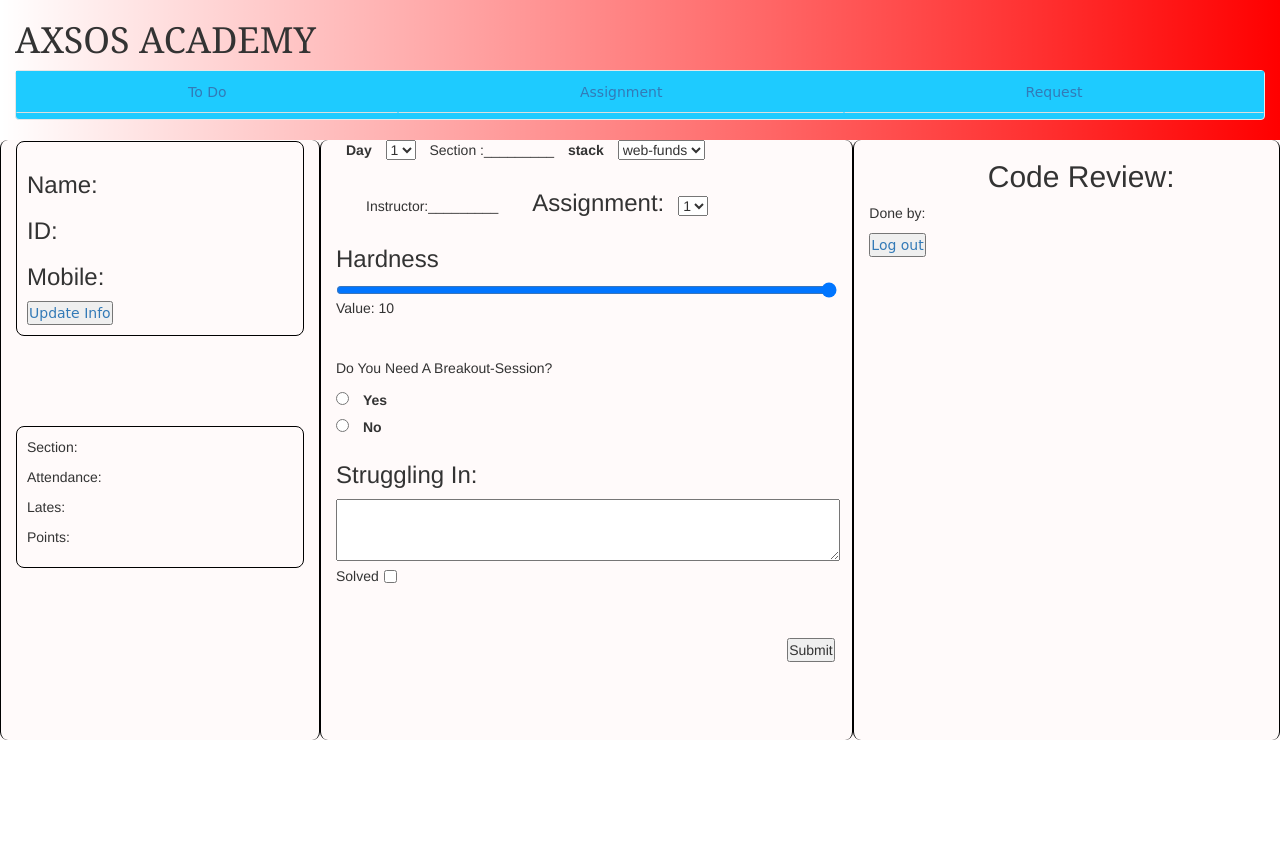
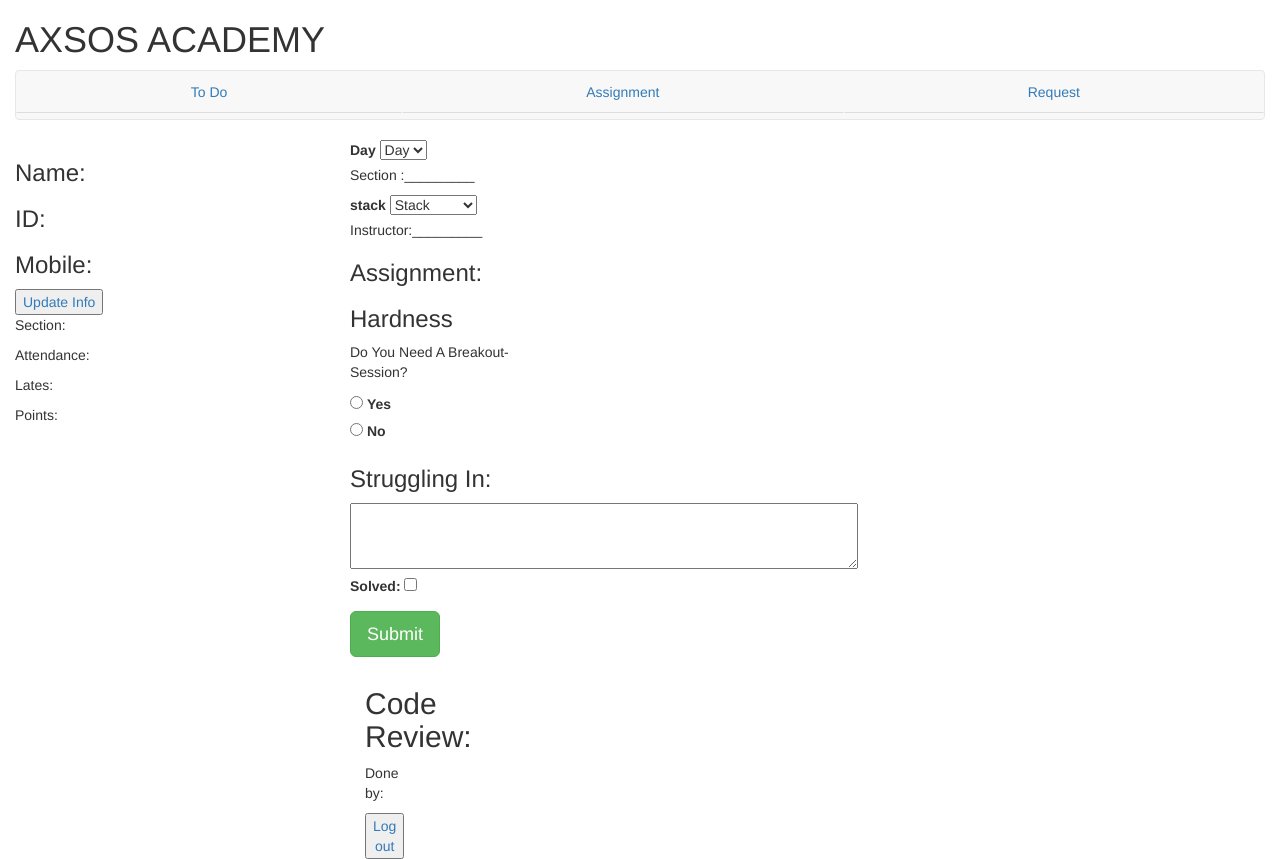
Before and after one commit to Khalil-Abuayyash/python_project, a Django app: template student/templates/assignment.html in a window 1280 px wide. Before the commit the page ends 740 px from the top, so only its background shows below. Run offline with Django 3.2, Linux system fonts and the light colour scheme; the template is opened without the code that fills it, so the values that code supplies are empty; some libraries are stand-ins or nearby versions.

Commit message:
pulling last

```diff
--- a/student/static/css/assi.css
+++ /dev/null
@@ -1,102 +0,0 @@
-* {
-  margin: 0px;
-  padding: 0px;
-}
-li:hover,
-li:active {
-  background-color: aquamarine;
-}
-li,
-a {
-  font-family: cursive;
-  text-decoration: springgreen;
-}
-h1 {
-  font-family: Georgia, "Times New Roman", Times, serif;
-}
-.container-fluid {
-  background-image: linear-gradient(
-    to right,
-    rgba(255, 0, 0, 0),
-    rgba(255, 0, 0, 1)
-  );
-}
-ul,
-.navbar {
-  background-color: rgb(30, 203, 255);
-}
-.row {
-  background-color: snow;
-}
-a:link,
-a:visited,
-a:active {
-  text-decoration: none;
-}
-.col-sm-5,
-.col-sm-3,
-.col-sm-4 {
-  border-left: 1px solid black;
-  border-right: 1px solid black;
-  height: 600px;
-  border-radius: 8px;
-}
-.profile {
-  border: 1px solid black;
-  padding: 10px;
-  border-radius: 8px;
-  margin-top: 1px;
-}
-.activity {
-  border: 1px solid black;
-  padding: 10px;
-  border-radius: 8px;
-  margin-top: 90px;
-}
-td:hover,
-td:active {
-  background-color: rgb(211, 218, 231);
-}
-.para {
-  display: inline-block;
-  max-width: 200px;
-  margin-left: 10px;
-}
-label,
-select {
-  margin-left: 10px;
-}
-.paro {
-  display: inline-block;
-  max-width: 200px;
-  margin-left: 30px;
-}
-.header {
-  display: inline-block;
-  max-width: 200px;
-  margin-left: 30px;
-}
-.mohsen {
-  margin-top: 8%;
-}
-.d-flex{
-
-    display: flex;
-
-}
-.d-inline{
-    margin-left:1%;
-}
-#zemo{
-   margin-top:10%;
-   margin-left:90%;
-
-}
-.sameer{
-    margin-left: 30%;
-}
-.raw7i{
-    margin-left: 40%;
-    margin-top: 50%;
-
-}
--- a/student/templates/assignment.html
+++ b/student/templates/assignment.html
@@ -41,10 +41,12 @@
           </div>
         </div>
         <div class="col-sm-5">
-          <form>
+          <div class="col-sm-5">
+            <form action="" method="POST">
 
                 <label for="day">Day</label>
                 <select name="day" id="day">
+                  <option selected>Day</option>
                     <option value="one">1</option>
                     <option value="two">2</option>
                     <option value="three">3</option>
@@ -54,6 +56,7 @@
                 <p class="para">Section :_________</p>
                 <label for="stack">stack</label>
                 <select name="stack" id="stack">
+                  <option selected>Stack</option>
                     <option value="web-funds">web-funds</option>
                     <option value="python">python2</option>
                     <option value="java">java</option>
@@ -62,25 +65,8 @@
                 <p class="paro">Instructor:_________</p>
                 <h3 class="header">Assignment:</h3>
 
-          <select name="" id="">
-            <option value="one">1</option>
-            <option value="two">2</option>
-            <option value="three">3</option>
-            <option value="four">4</option>
-          </select>
                 <h3>Hardness</h3>
-          <div class="slidecontainer">
-            <input
-              type="range"
-              min="1"
-              max="10"
-              value="10"
-              class="slider"
-              id="myRange"
-            />
-            <p>Value: <span id="demo"></span></p>
-          </div>
-          <p class="mohsen">Do You Need A Breakout-Session?</p>
+                <p>Do You Need A Breakout-Session?</p>
 
                 <input type="radio" id="yes" name="breakout" value="yes" />
                 <label for="yes">Yes</label><br />
@@ -88,12 +74,13 @@
                 <label for="no">No</label><br />
                 <h3>Struggling In:</h3>
                 <textarea name="" id="" cols="60" rows="3"></textarea>
-          <div class="d-flex">
-            <div class="p-2">Solved</div>
-            <div class="d-inline"><input type="checkbox" id="" /></div>
-          </div>
-          <button type="submit" id="zemo">Submit</button>
-        </div>
+                <p>
+                    <label for="status">Solved: </label>
+                    <input type="checkbox" name="status" id="status">
+                </p>
+                <p>
+                    <button type="submit" class="btn btn-success btn-lg">Submit</button>
+                </p>
             </form>
         <div class="col-sm-4">
             <h2 class="sameer">Code Review:</h2>
--- a/student/templates/home.html
+++ b/student/templates/home.html
@@ -14,6 +14,9 @@
     {% load render_partial %} {% load static %}
     <link rel="stylesheet" href="{% static 'css/style.css' %}" />
     <style>
+      .activity{
+        border-top: 2px solid black;
+      }
       .timeline {
         border-left: 3px solid #727cf5;
         border-bottom-right-radius: 4px;
@@ -134,7 +137,7 @@
     <div class="container-fluid">
       {% render_partial 'header' %}
       <div class="row">
-        <div class="col-sm-3">
+        <div class="col-sm-2">
           <div class="profile">
             <h3>Name:</h3>
             <h3>ID:</h3>
```
Lines whose indentation alone changed are shown as unchanged.
